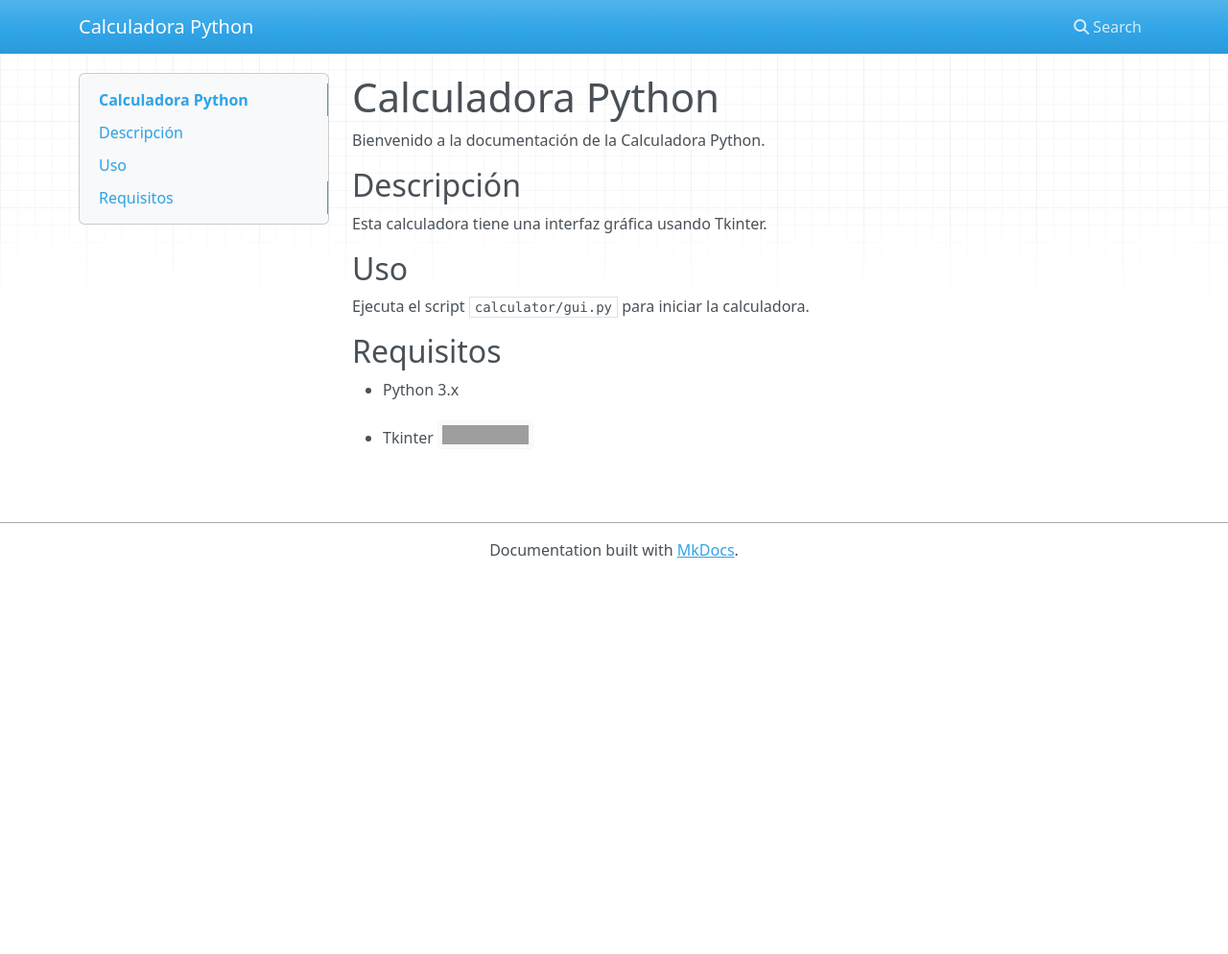
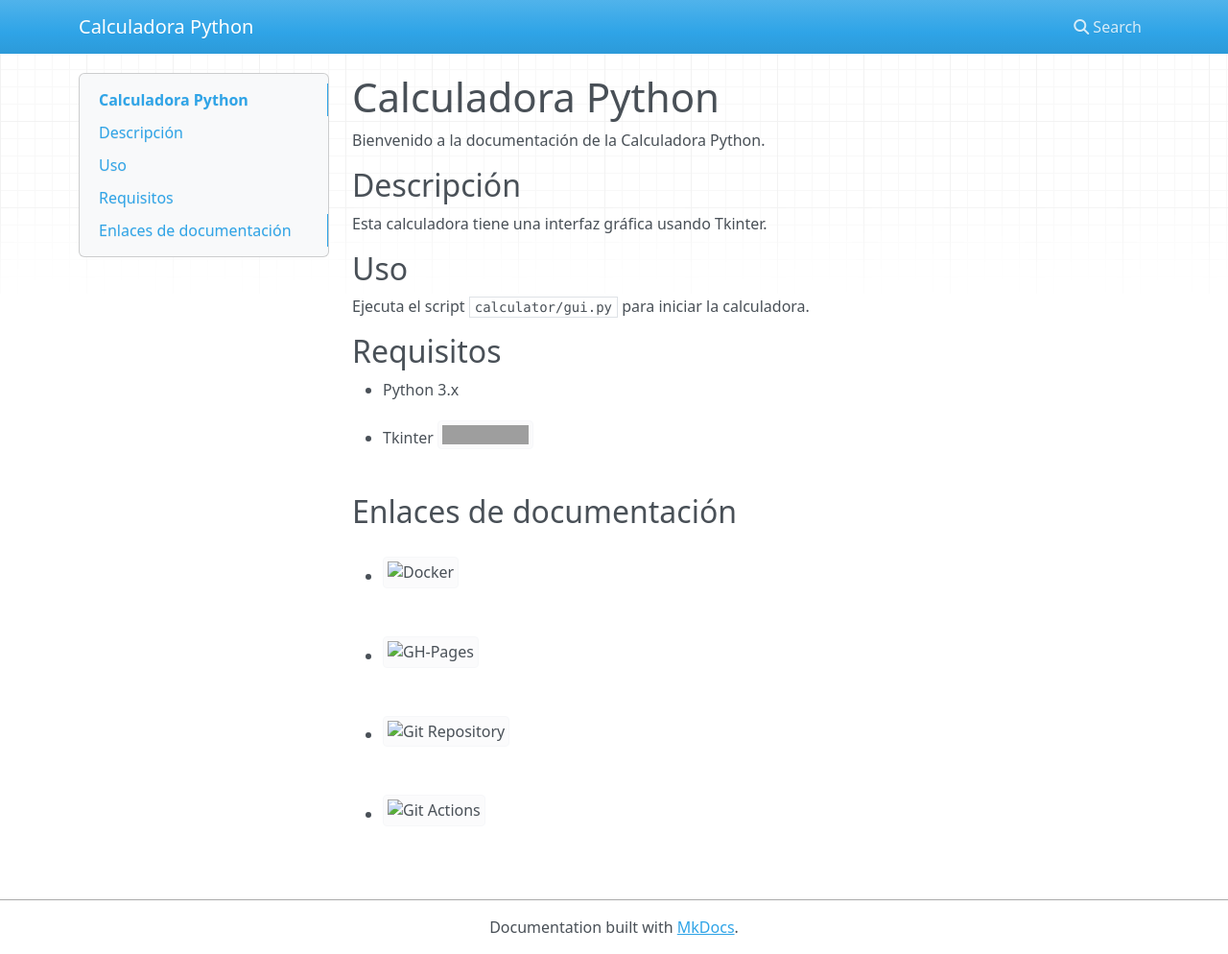
Before and after one commit to vjp-jeronimoGRC/PPS-Unidad0-Tarea-Jeronimo, an MkDocs documentation site: the page built from docs/index.md, in a window 1280 px wide and 994 px high. Shown: the whole window at 96% size. Built offline with MkDocs 1.6.1, drawn with Linux system fonts in a browser that asks for light colours; nearby versions of some CDN libraries; grey boxes are pictures that could not be loaded.

Commit message:
Enrutamiento ficheros 6

```diff
--- a/docs/index.md
+++ b/docs/index.md
@@ -15,3 +15,10 @@
 - Python 3.x
 - Tkinter
 [![Licencia: CC BY-NC-SA 4.0](https://licensebuttons.net/l/by-nc-sa/4.0/88x31.png)](https://creativecommons.org/licenses/by-nc-sa/4.0/)
+
+## Enlaces de documentación
+
+- ![Docker](docs/docker.md)
+- ![GH-Pages](docs/gitPages.md)
+- ![Git Repository](docs/git.md)
+- ![Git Actions](docs/gitActions.md)
```
